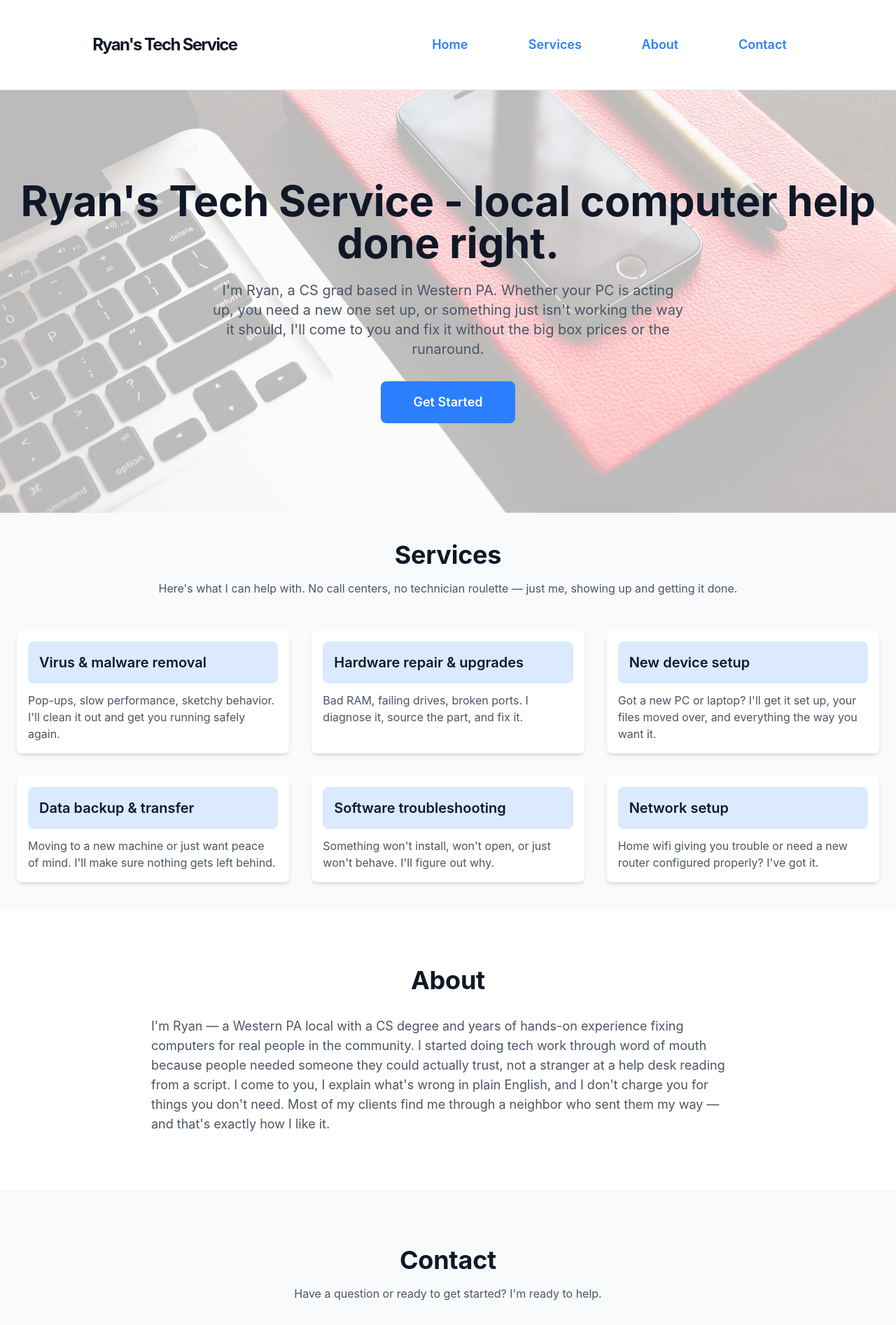
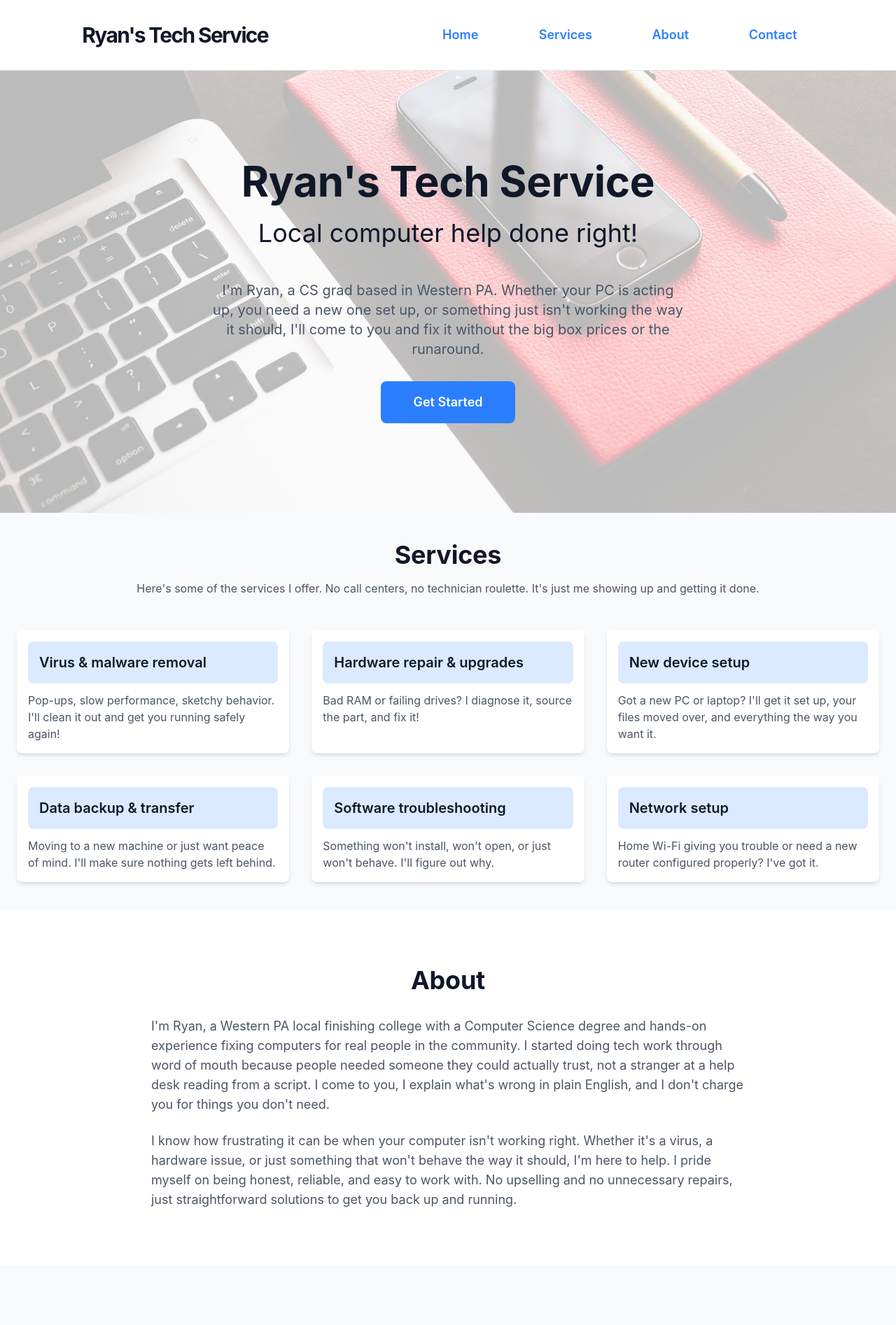
Before and after one commit to Yummypieisyummy/Ryans-Tech-Service, a React (Vite) app: page / in a window 1280 px wide. Shown: the top 1894 px of the page at 70% size. Built offline with nearby package versions, Linux system fonts and the light colour scheme; no server answers.

Commit message:
Slight modifications to site based on user testing feedback
Collected user feedback on some elements of the website.
Modified some spelling/grammar as well as adjusted the overall message of the site.
Made slight changes to font size and margins.

```diff
--- a/package.json
+++ b/package.json
@@ -1,7 +1,7 @@
 {
   "name": "ryans-tech-service",
   "private": true,
-  "version": "0.0.0",
+  "version": "1.0.1",
   "type": "module",
   "scripts": {
     "dev": "vite",
--- a/src/components/Header.jsx
+++ b/src/components/Header.jsx
@@ -22,7 +22,7 @@ export default function Header() {
   return (
     <header className="bg-white border-b border-gray-200 sticky top-0 z-50">
       <nav className="mx-auto px-6 py-4 flex items-center justify-around gap-8">
-        <h1 className="text-2xl font-bold text-gray-900">Ryan's Tech Service</h1>
+        <h1 className="text-3xl font-bold text-gray-900">Ryan's Tech Service</h1>
 
         <Button
           variant="icon"
--- a/src/index.css
+++ b/src/index.css
@@ -15,7 +15,7 @@
   h1 {
     font-size: 56px;
     letter-spacing: -1.68px;
-    margin: 32px 0;
+    margin: 16px 0;
     @media (max-width: 1024px) {
       font-size: 36px;
       margin: 20px 0;
--- a/src/pages/About.jsx
+++ b/src/pages/About.jsx
@@ -6,23 +6,11 @@ export default function About() {
 
         <div className="space-y-6 text-gray-600 text-lg">
           <p>
-            I'm Ryan — a Western PA local with a CS degree and years of hands-on experience fixing computers for real people in the community. I started doing tech work through word of mouth because people needed someone they could actually trust, not a stranger at a help desk reading from a script. I come to you, I explain what's wrong in plain English, and I don't charge you for things you don't need. Most of my clients find me through a neighbor who sent them my way — and that's exactly how I like it.
+            I'm Ryan, a Western PA local finishing college with a Computer Science degree and hands-on experience fixing computers for real people in the community. I started doing tech work through word of mouth because people needed someone they could actually trust, not a stranger at a help desk reading from a script. I come to you, I explain what's wrong in plain English, and I don't charge you for things you don't need.
           </p>
-
-          {/* <div className="grid md:grid-cols-3 gap-8 mt-12 pt-8 border-t border-gray-200">
-            <div className="text-center">
-              <h3 className="text-3xl font-bold text-blue-500 mb-2">500+</h3>
-              <p className="text-gray-600">Happy Clients</p>
-            </div>
-            <div className="text-center">
-              <h3 className="text-3xl font-bold text-blue-500 mb-2">10+</h3>
-              <p className="text-gray-600">Years Experience</p>
-            </div>
-            <div className="text-center">
-              <h3 className="text-3xl font-bold text-blue-500 mb-2">24/7</h3>
-              <p className="text-gray-600">Support Available</p>
-            </div>
-          </div> */}
+          <p>
+            I know how frustrating it can be when your computer isn't working right. Whether it's a virus, a hardware issue, or just something that won't behave the way it should, I'm here to help. I pride myself on being honest, reliable, and easy to work with. No upselling and no unnecessary repairs, just straightforward solutions to get you back up and running.
+          </p>
         </div>
       </div>
     </section>
--- a/src/pages/Hero.jsx
+++ b/src/pages/Hero.jsx
@@ -37,8 +37,11 @@ export default function Hero() {
         }`}
       >
         <h2 className="text-5xl md:text-6xl font-bold text-gray-900 mb-6 text-center">
-          Ryan's Tech Service - local computer help done right.
+          Ryan's Tech Service
         </h2>
+        <h3 className="text-3xl md:text-4xl text-gray-900 mb-12 text-center">
+          Local computer help done right!
+        </h3>
         <div className="flex flex-col items-center">
           <p className="text-xl text-gray-600 mb-8 max-w-2xl text-center">
              I'm Ryan, a CS grad based in Western PA. Whether your PC is acting up, you need a new one set up, or something just isn't working the way it should, I'll come to you and fix it without the big box prices or the runaround.
--- a/src/pages/Services.jsx
+++ b/src/pages/Services.jsx
@@ -3,12 +3,12 @@ export default function Services() {
     {
       id: 1,
       title: 'Virus & malware removal',
-      description: 'Pop-ups, slow performance, sketchy behavior. I\'ll clean it out and get you running safely again.'
+      description: 'Pop-ups, slow performance, sketchy behavior. I\'ll clean it out and get you running safely again!'
     },
     {
       id: 2,
       title: 'Hardware repair & upgrades',
-      description: 'Bad RAM, failing drives, broken ports. I diagnose it, source the part, and fix it.'
+      description: 'Bad RAM or failing drives? I diagnose it, source the part, and fix it!'
     },
     {
       id: 3,
@@ -28,7 +28,7 @@ export default function Services() {
     {
       id: 6,
       title: 'Network setup',
-      description: 'Home wifi giving you trouble or need a new router configured properly? I\'ve got it.'
+      description: 'Home Wi-Fi giving you trouble or need a new router configured properly? I\'ve got it.'
     },
   ];
 
@@ -37,7 +37,7 @@ export default function Services() {
       <div className="mx-auto px-6">
         <h2 className="text-4xl font-bold text-gray-900 mb-4 text-center">Services</h2>
         <p className="text-gray-600 text-center mb-12 w-full mx-auto">
-          Here's what I can help with. No call centers, no technician roulette — just me, showing up and getting it done.
+          Here's some of the services I offer. No call centers, no technician roulette. It's just me showing up and getting it done.
         </p>
 
         <div className="grid md:grid-cols-3 gap-8">
```
Also changed, not shown: 1 other file (tests, documents, lock files or other folders).
